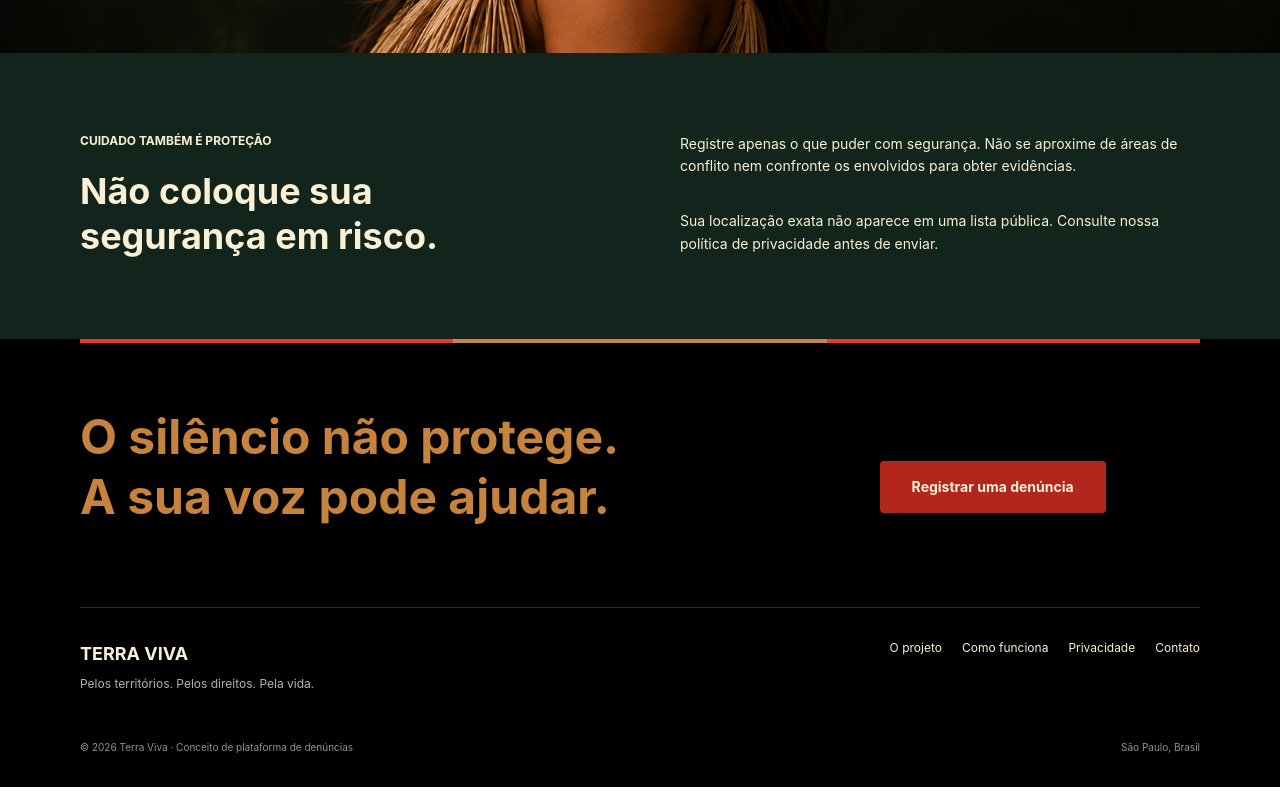
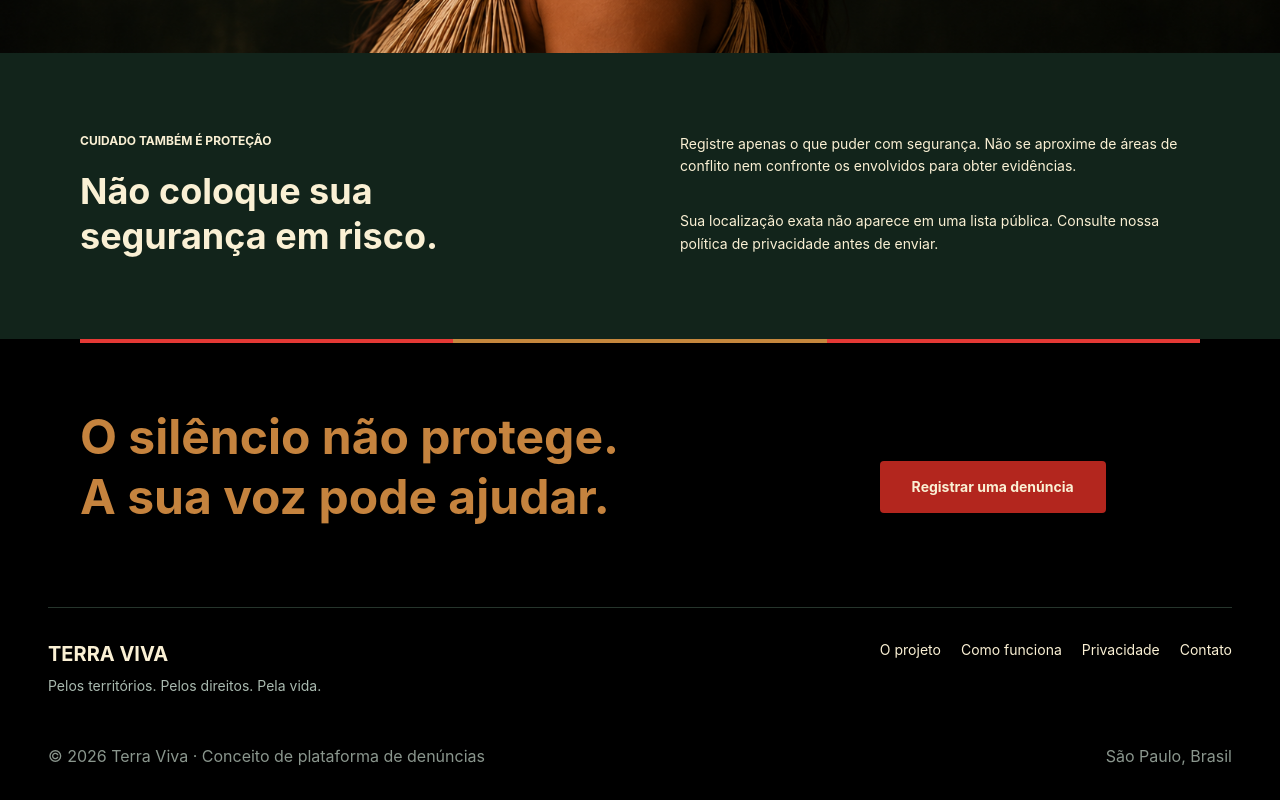
Before and after one commit to GS-Terra-Viva/TerraViva-WebSite, a React (Vite) app in the folder frontend/: page / in a window 1280 px wide. Shown: the part 3265-4065 px from the top of the page. Built offline with nearby package versions, Linux system fonts and the light colour scheme; no server answers.

Commit message:
Style: ajuste do layout do footer

```diff
--- a/frontend/src/components/ui/Footer.tsx
+++ b/frontend/src/components/ui/Footer.tsx
@@ -1,22 +1,22 @@
 
 const Footer = () => {
   return (
-    <footer className="bg-black px-8 pb-8 md:px-20">
-      <div className="mx-auto max-w-7xl border-t border-[#26352C] pt-8">
+    <footer className="bg-black px-6 pb-8 md:px-12">
+      <div className="mx-auto w-full border-t border-[#26352C] pt-8">
 
         <div className="flex flex-col justify-between gap-8 md:flex-row">
 
           <div>
-            <h2 className="text-lg font-bold" style={{ color: "#FAF0D4" }}>
+            <h2 className="text-xl font-bold" style={{ color: "#FAF0D4" }}>
               TERRA VIVA
             </h2>
 
-            <p className="mt-2 text-xs text-[#A9B9AF]">
+            <p className="mt-2 text-sm text-[#A9B9AF]">
               Pelos territórios. Pelos direitos. Pela vida.
             </p>
           </div>
 
-          <nav className="flex flex-wrap items-start gap-5 text-xs" aria-label="Navegação do rodapé">
+          <nav className="flex flex-wrap items-start gap-5 text-sm" aria-label="Navegação do rodapé">
             <a href="/sobre" style={{ color: "#FAF0D4" }}>
               O projeto
             </a>
@@ -36,7 +36,7 @@ const Footer = () => {
 
         </div>
 
-        <div className="mt-12 flex flex-col justify-between gap-3 text-[10px] text-[#8A968D] md:flex-row">
+        <div className="mt-12 flex flex-col justify-between gap-3 text-px text-[#8A968D] md:flex-row">
           <p>© 2026 Terra Viva · Conceito de plataforma de denúncias</p>
           <p>São Paulo, Brasil</p>
         </div>
```
